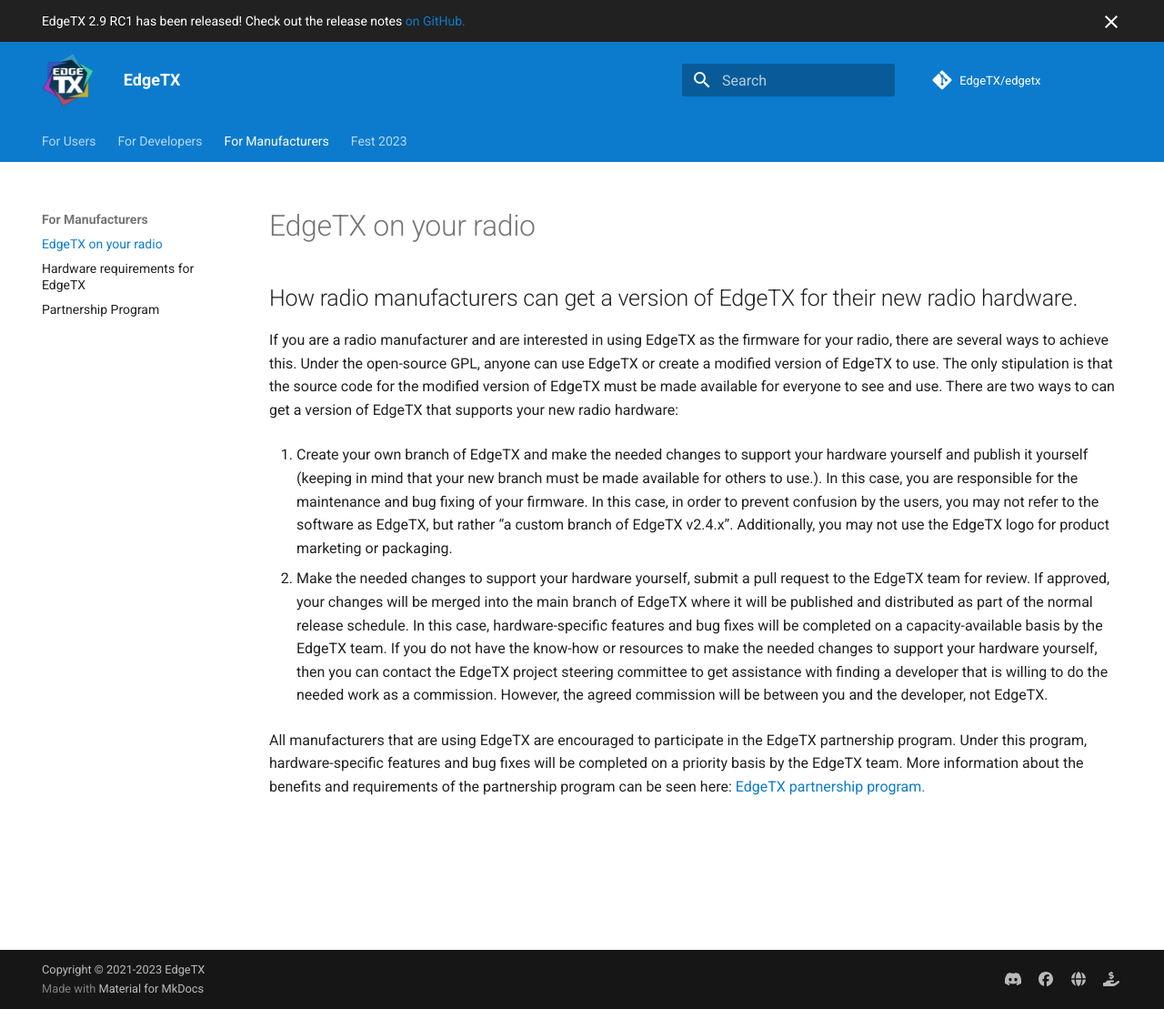
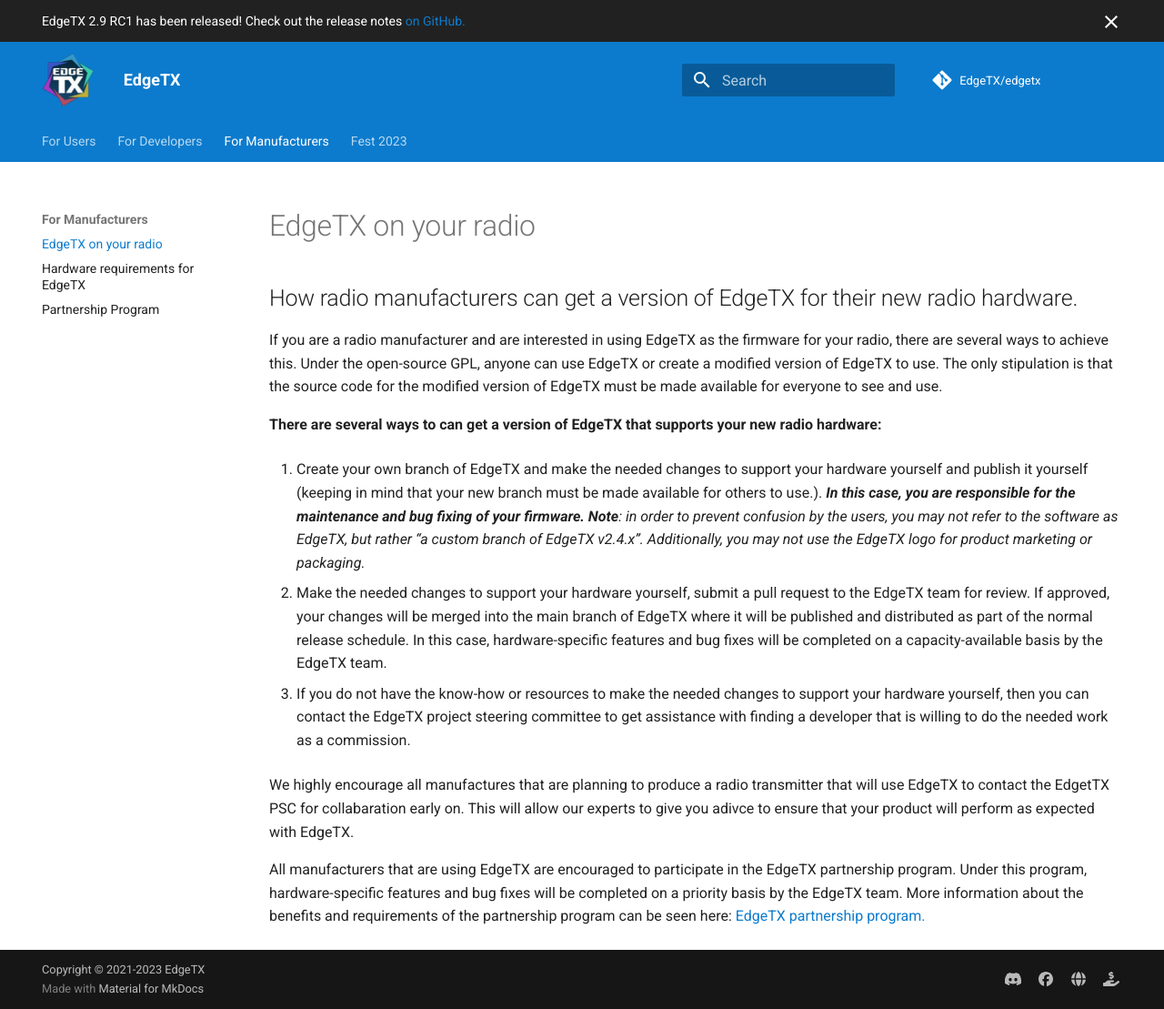
Before and after one commit to phileville/ETXNewSite, an MkDocs documentation site: the page built from docs/edgetxsupport.md, in a window 1280 px wide and 1109 px high. Shown: the whole window at 91% size. Built offline with MkDocs 1.6.1 and Material for MkDocs 9.7.7, drawn with Linux system fonts in a browser that asks for light colours; comment, search, counter and statistics services are not loaded.

Commit message:
Update edgetxsupport.md

```diff
--- a/docs/edgetxsupport.md
+++ b/docs/edgetxsupport.md
@@ -3,18 +3,22 @@
   - toc
 ---
 
+
 ##How radio manufacturers can get a version of EdgeTX for their new radio hardware.
 
 If you are a radio manufacturer and are interested in using EdgeTX as the firmware for your radio, there are several ways to achieve this. Under the open-source GPL, anyone can use EdgeTX or create a modified version of EdgeTX to use. The only stipulation is that the source code for the modified version of EdgeTX must be made available for everyone to see and use.
-There are two ways to can get a version of EdgeTX that supports your new radio hardware:
+
+**There are several ways to can get a version of EdgeTX that supports your new radio hardware:**
 
 
-1. Create your own branch of EdgeTX and make the needed changes to support your hardware yourself and publish it yourself (keeping in mind that your new branch must be made available for others to use.). In this case, you are responsible for the maintenance and bug fixing of your firmware.
-In this case, in order to prevent confusion by the users, you may not refer to the software as EdgeTX, but rather “a custom branch of EdgeTX v2.4.x”.  Additionally, you may not use the EdgeTX logo for product marketing or packaging.
+1. Create your own branch of EdgeTX and make the needed changes to support your hardware yourself and publish it yourself (keeping in mind that your new branch must be made available for others to use.). ***In this case, you are responsible for the maintenance and bug fixing of your firmware.***
+***Note**: in order to prevent confusion by the users, you may not refer to the software as EdgeTX, but rather “a custom branch of EdgeTX v2.4.x”.  Additionally, you may not use the EdgeTX logo for product marketing or packaging.*
 
 
 2. Make the needed changes to support your hardware yourself, submit a pull request to the EdgeTX team for review.  If approved, your changes will be merged into the main branch of EdgeTX where it will be published and distributed as part of the normal release schedule. In this case, hardware-specific features and bug fixes will be completed on a capacity-available basis by the EdgeTX team.
-If you do not have the know-how or resources to make the needed changes to support your hardware yourself, then you can contact the EdgeTX project steering committee to get assistance with finding a developer that is willing to do the needed work as a commission. However, the agreed commission will be between you and the developer, not EdgeTX.
 
+3. If you do not have the know-how or resources to make the needed changes to support your hardware yourself, then you can contact the EdgeTX project steering committee to get assistance with finding a developer that is willing to do the needed work as a commission.
+
+We highly encourage all manufactures that are planning to produce a radio transmitter that will use EdgeTX to contact the EdgetTX PSC for collabaration early on. This will allow our experts to give you adivce to ensure that your product will perform as expected with EdgeTX.
 
 All manufacturers that are using EdgeTX are encouraged to participate in the EdgeTX partnership program.  Under this program, hardware-specific features and bug fixes will be completed on a priority basis by the EdgeTX team. More information about the benefits and requirements of the partnership program can be seen here: [EdgeTX partnership program.](partnershipprogram.md)
```
